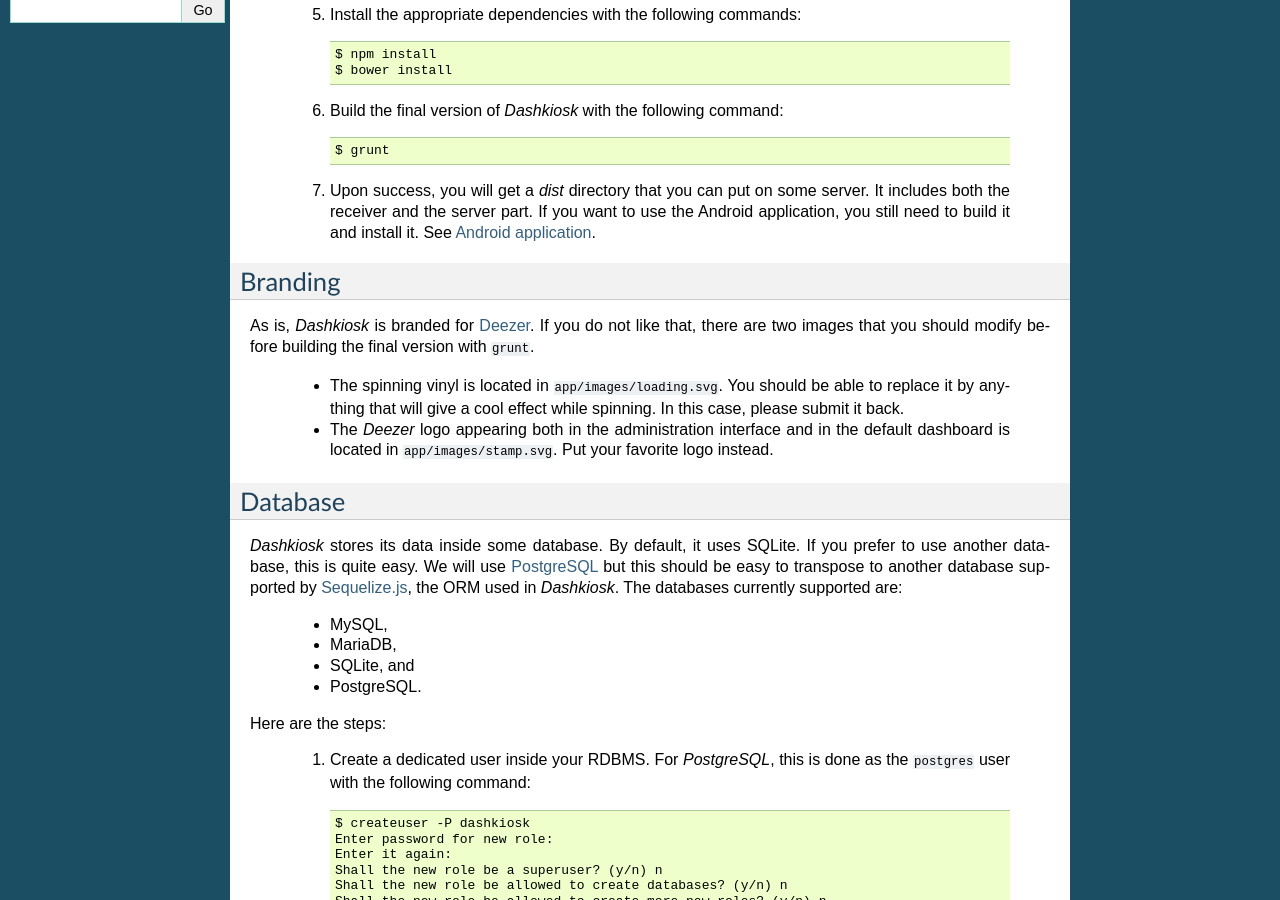
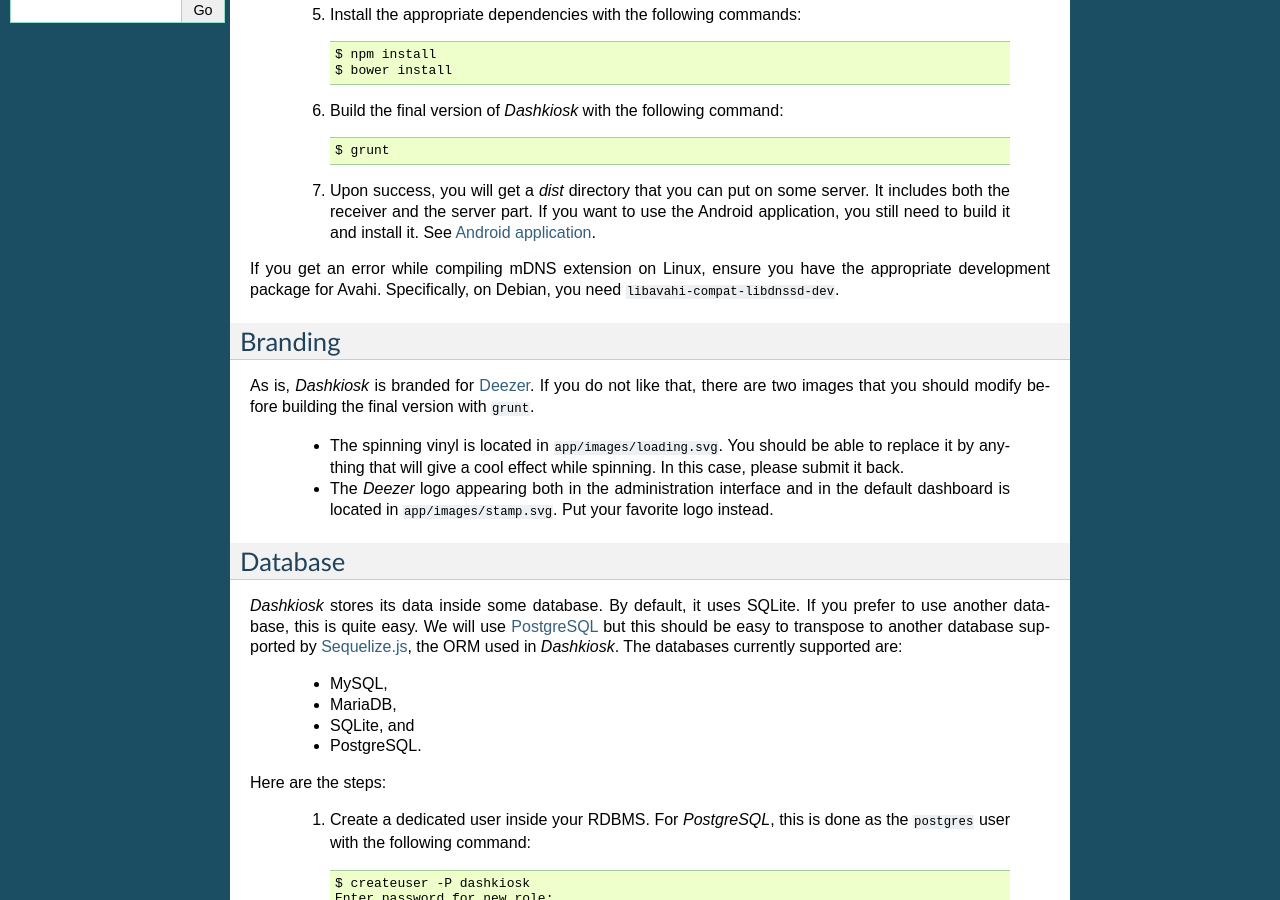
Before and after one commit to vincentbernat/dashkiosk, a Sphinx documentation site: the page built from docs/install.rst, in a window 1280 px wide and 900 px high, scrolled down 492 px. Built offline with Sphinx 7.4.7, drawn with Linux system fonts in a browser that asks for light colours.

Commit message:
documentation: add a note about mDNS compilation

```diff
--- a/docs/install.rst
+++ b/docs/install.rst
@@ -40,6 +40,10 @@ To install it, you need to execute the following step:
      some server. It includes both the receiver and the server
      part. If you want to use the Android application, you still need
      to build it and install it. See :doc:`android`.
+
+If you get an error while compiling mDNS extension on Linux, ensure
+you have the appropriate development package for Avahi. Specifically,
+on Debian, you need ``libavahi-compat-libdnssd-dev``.
 
 Branding
 --------
```
